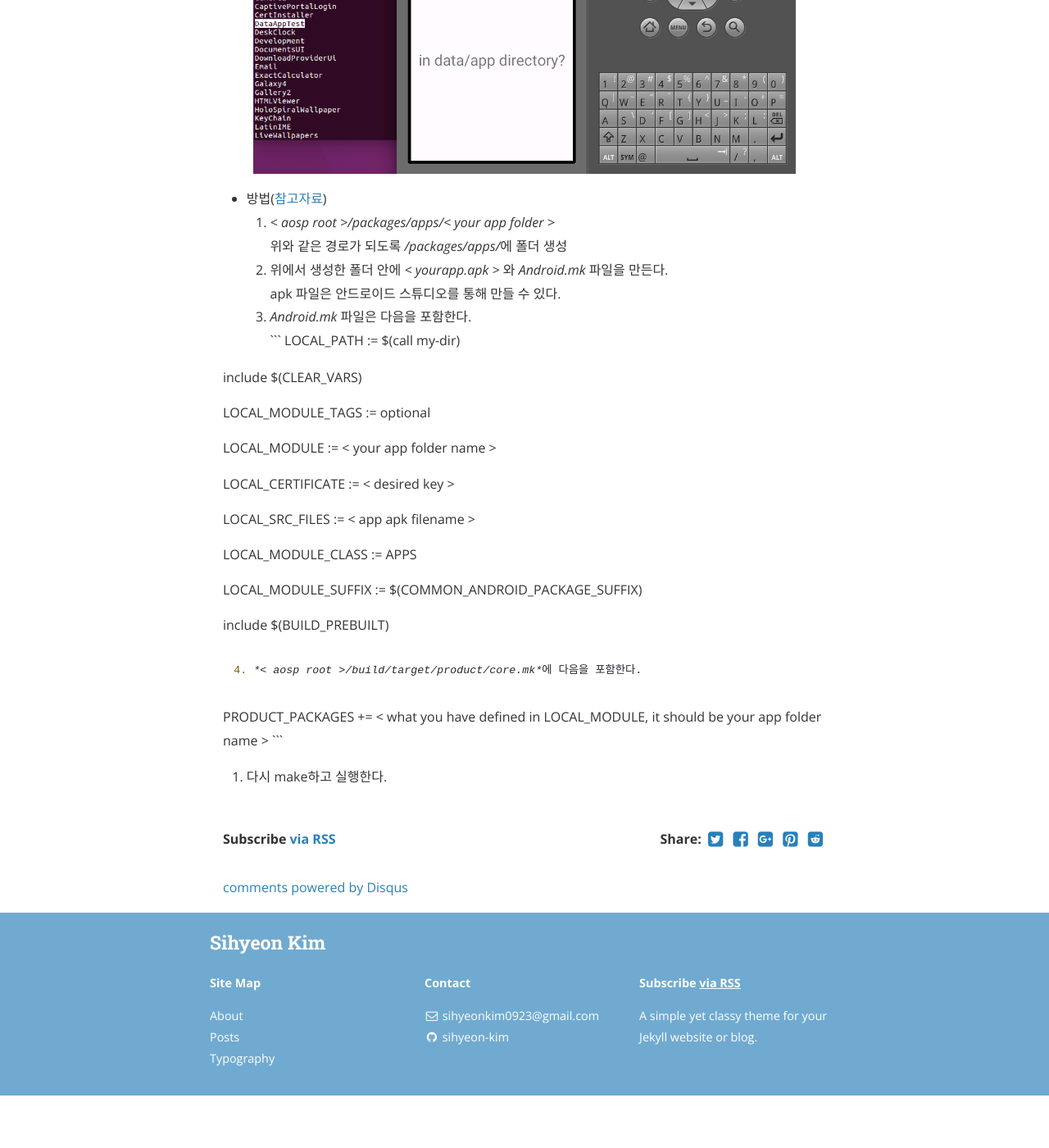
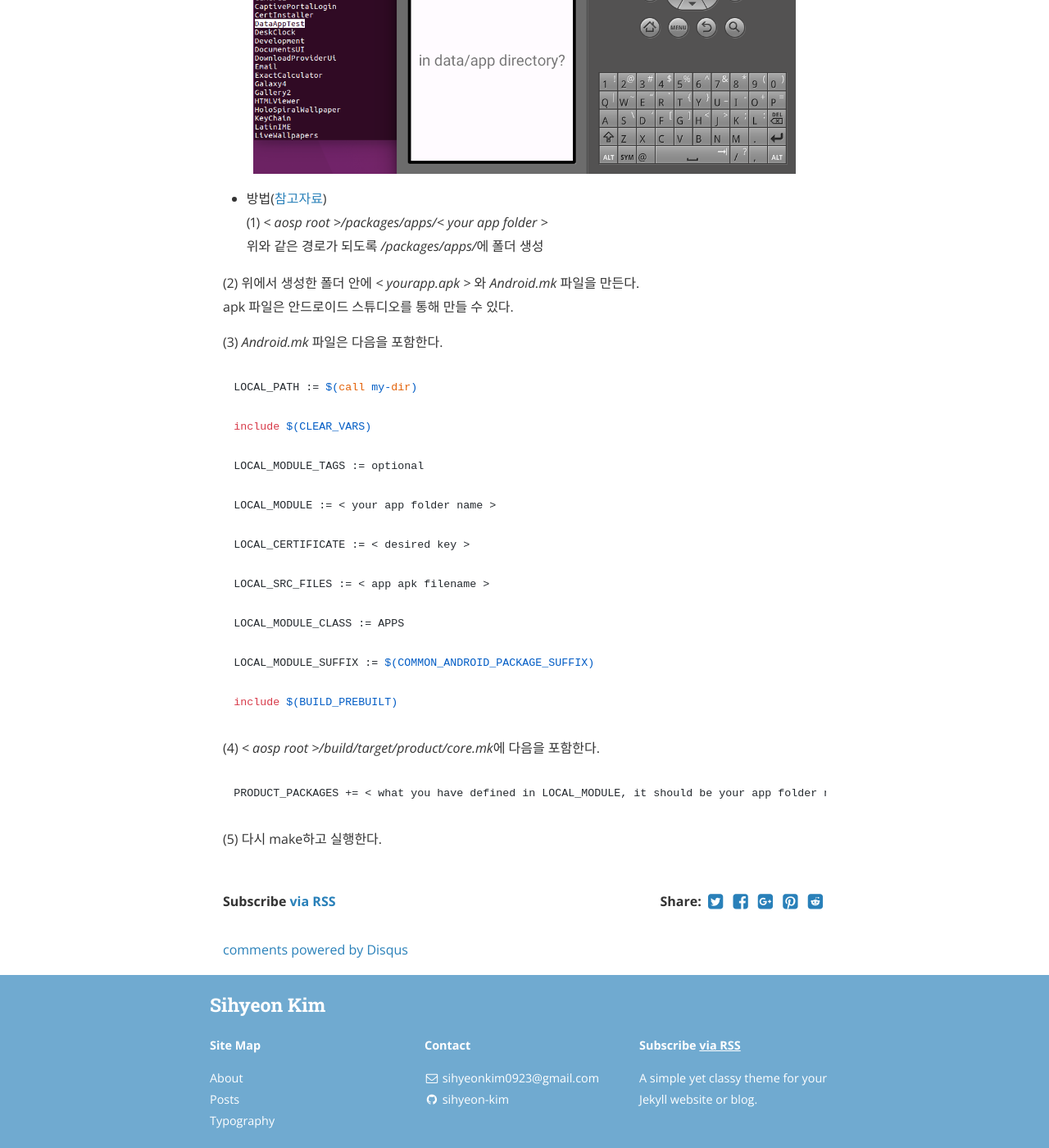
Before and after one commit to sihyeon-kim/sihyeon-kim.github.io, a Jekyll site: the page built from _posts/2019-08-11-Android-Package-Manager-#06-AVD에-어플-설치.markdown, in a window 1280 px wide and 1400 px high, scrolled down 1403 px. Shown: the whole window at 82% size. Built offline with Jekyll 4.4.1, drawn with Linux system fonts in a browser that asks for light colours; nearby versions of some CDN libraries; comment, search, counter and statistics services are not loaded; before the commit the page ends 2739 px from its top, so only the background shows below that.

Commit message:
Update 2019-08-11-Android-Package-Manager-#06-AVD에-어플-설치.markdown

````diff
--- a/_posts/2019-08-11-Android-Package-Manager-#06-AVD에-어플-설치.markdown
+++ b/_posts/2019-08-11-Android-Package-Manager-#06-AVD에-어플-설치.markdown
@@ -20,11 +20,14 @@ categories: android-packagemanager
 ![result](/assets/avd-data-app-test.png)
 
 - 방법([참고자료](https://stackoverflow.com/questions/10579827/how-do-i-add-apks-in-an-aosp-build))
-1. *< aosp root >/packages/apps/< your app folder >*
+(1) *< aosp root >/packages/apps/< your app folder >*
   위와 같은 경로가 되도록 */packages/apps/*에 폴더 생성
-2. 위에서 생성한 폴더 안에 *< yourapp.apk >* 와 *Android.mk* 파일을 만든다.
+
+(2) 위에서 생성한 폴더 안에 *< yourapp.apk >* 와 *Android.mk* 파일을 만든다.
   apk 파일은 안드로이드 스튜디오를 통해 만들 수 있다.
-3. *Android.mk* 파일은 다음을 포함한다.
+
+(3) *Android.mk* 파일은 다음을 포함한다.
+
 ```
 LOCAL_PATH := $(call my-dir)
 
@@ -44,8 +47,11 @@ LOCAL_MODULE_SUFFIX := $(COMMON_ANDROID_PACKAGE_SUFFIX)
 
 include $(BUILD_PREBUILT)
 ```
-4. *< aosp root >/build/target/product/core.mk*에 다음을 포함한다.
+
+(4) *< aosp root >/build/target/product/core.mk*에 다음을 포함한다.
+
 ```
 PRODUCT_PACKAGES += < what you have defined in LOCAL_MODULE, it should be your app folder name >
 ```
-5. 다시 make하고 실행한다.
+
+(5) 다시 make하고 실행한다.
````
